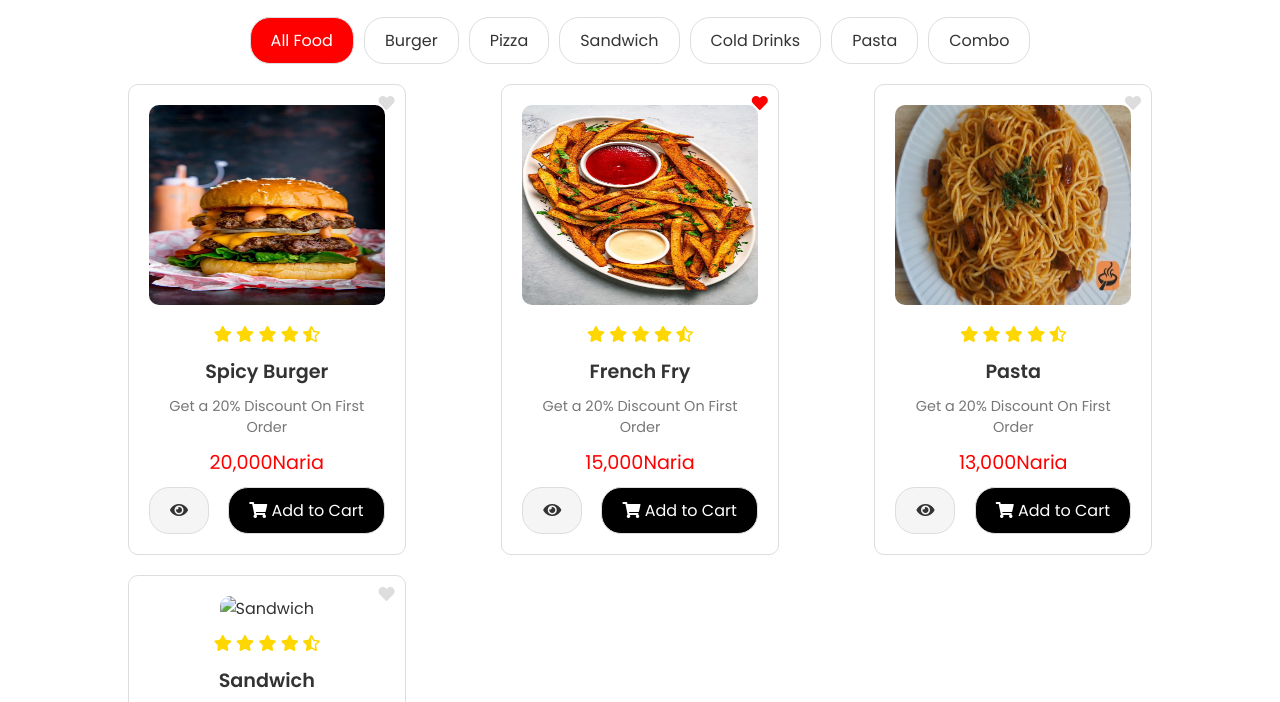
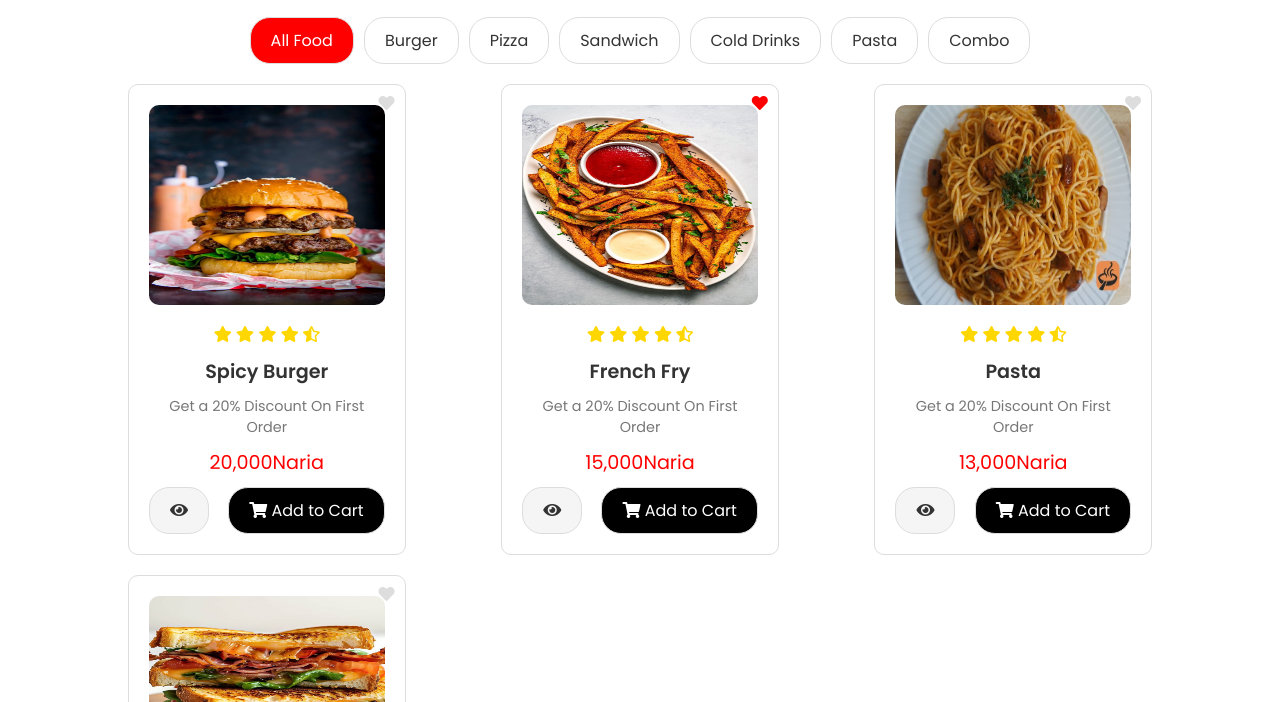
Before and after one commit to Elliot-coder1/Flourish-s-Delight, a plain HTML site: page order.html in a window 1280 px wide. Shown: the part 213-915 px from the top of the page. Drawn offline with Linux system fonts and the light colour scheme.

Commit message:
Update order.html

```diff
--- a/order.html
+++ b/order.html
@@ -187,7 +187,7 @@
    </div>
   </div>
   <div class="food-item">
-   <img alt="Sandwich" height="200" src="../Flourish-s-Delight-1/asset/9e00078d29c02713a5d1d0915a2f2fc6.jpg" width="200"/>
+   <img alt="Sandwich" height="200" src="../Flourish-s-Delight/asset/9e00078d29c02713a5d1d0915a2f2fc6.jpg" width="200"/>
    <i class="fas fa-heart heart">
    </i>
    <div class="stars">
```
